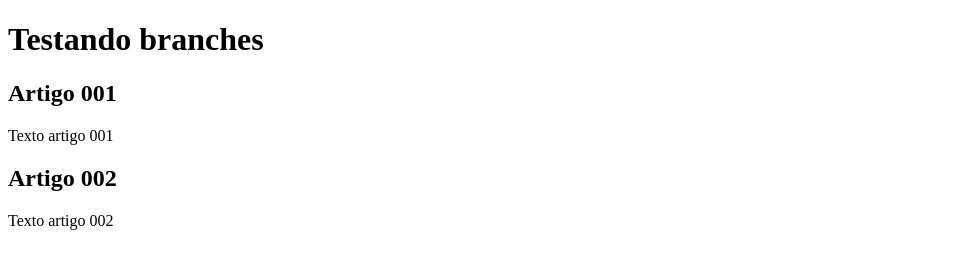
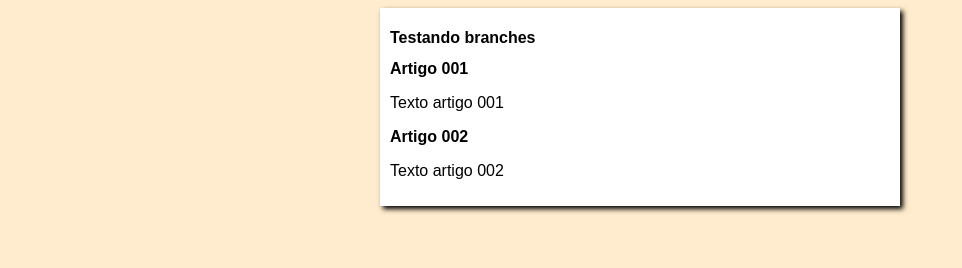
Before and after one commit to camilamuemura/testandobranches, a plain HTML site: page index.html in a window 1280 px wide. Shown: the whole page, without its empty margins (0-962 px from the left). Drawn offline with Linux system fonts and the light colour scheme.

Commit message:
iniciei o design

```diff
--- /dev/null
+++ b/estilos/style.css
@@ -0,0 +1,17 @@
+* {
+    font-family: Arial, Helvetica, sans-serif;
+    font-size: 16px;
+}
+
+body {
+    background-color: blanchedalmond;
+
+}
+
+main {
+    background-color: white;
+    width: 500px;
+    margin: auto;
+    box-shadow: 3px 3px 5px black;
+    padding: 10px;
+}
--- a/index.html
+++ b/index.html
@@ -4,6 +4,7 @@
     <meta charset="UTF-8">
     <meta name="viewport" content="width=device-width, initial-scale=1.0">
     <title>Testando branches</title>
+    <link rel="stylesheet" href="estilos/style.css">
 </head>
 <body>
     <main>
```
